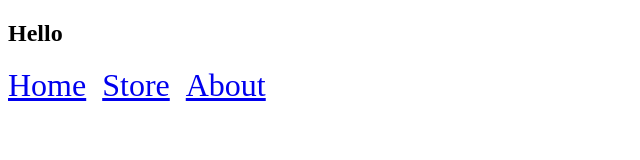
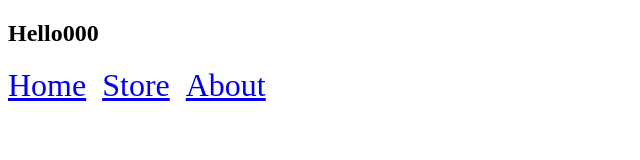
Before and after one commit to bobbyDeepak1415/code_splitting, a React (Vite) app: page / in a window 1280 px wide. Shown: the top 160 px of the page, without its empty margins (0-640 px from the left). Built offline with nearby package versions, Linux system fonts and the light colour scheme.

Commit message:
app.jsx page setup

```diff
--- a/src/App.jsx
+++ b/src/App.jsx
@@ -7,7 +7,7 @@ import About from "./Components/About";
 export default function App() {
   return (
     <>
-      <h2>Hello</h2>
+      <h2>Hello000</h2>
       <Routes>
         <Route path="/" element={<NavWrapper />}>
           <Route path="/" element={<Home />} />
```
